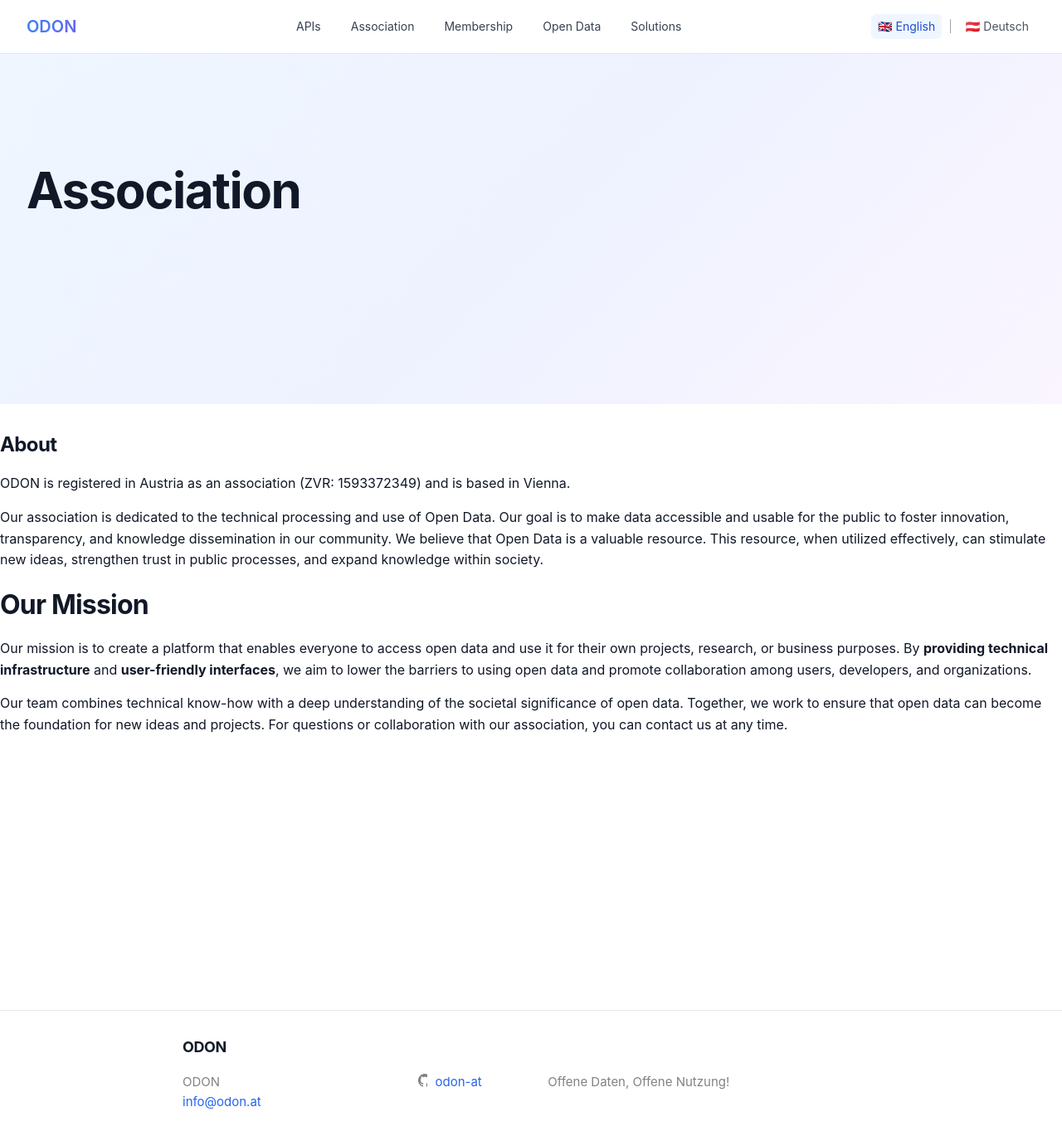
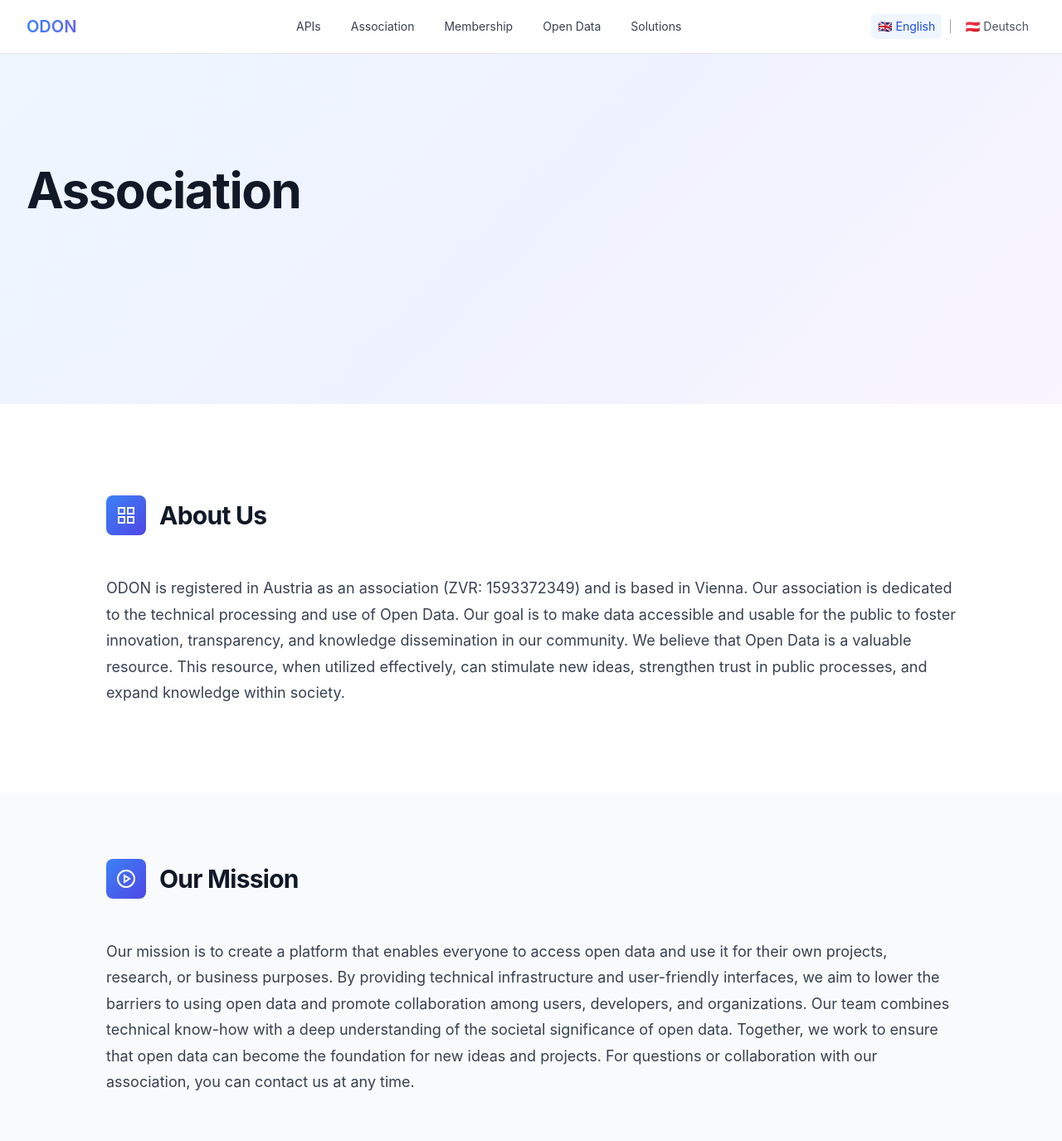
Before and after one commit to verein-odon/verein-odon.github.io, a Jekyll site: the page built from docs/en/association.md, in a window 1280 px wide and 1400 px high. Shown: the top 1375 px of the window at 83% size. Built offline with Jekyll 4.4.1, drawn with Linux system fonts in a browser that asks for light colours.

Commit message:
Applied new layout to association (en) page

```diff
--- a/docs/en/association.md
+++ b/docs/en/association.md
@@ -6,15 +6,50 @@ ref: association
 permalink: /en/association/
 ---
 
-# About
 
-ODON is registered in Austria as an association (ZVR: 1593372349) and is based in Vienna.
-
-Our association is dedicated to the technical processing and use of Open Data. Our goal is to make data accessible and usable for the public to foster innovation, transparency, and knowledge dissemination in our community. We believe that Open Data is a valuable resource. This resource, when utilized effectively, can stimulate new ideas, strengthen trust in public processes, and expand knowledge within society.
-
-## Our Mission
+<!-- About Section -->
+<section class="section bg-white">
+    <div class="container">
+        <div class="content-section">
+            <div class="icon-header">
+                <div class="icon-box">
+                <svg viewBox="0 0 24 24" fill="none" stroke="currentColor" stroke-width="2">
+                    <rect x="3" y="3" width="7" height="7"></rect>
+                    <rect x="14" y="3" width="7" height="7"></rect>
+                    <rect x="14" y="14" width="7" height="7"></rect>
+                    <rect x="3" y="14" width="7" height="7"></rect>
+                </svg>
+                </div>
+                <div>
+                <h2>About Us</h2>
+                </div>
+            </div>
+            <p>ODON is registered in Austria as an association (ZVR: 1593372349) and is based in Vienna. Our association is dedicated to the technical processing and use of Open Data. Our goal is to make data accessible and usable for the public to foster innovation, transparency, and knowledge dissemination in our community. We believe that Open Data is a valuable resource. This resource, when utilized effectively, can stimulate new ideas, strengthen trust in public processes, and expand knowledge within society.
+            </p>
+        </div>
+    </div>
+</section>
 
 
-Our mission is to create a platform that enables everyone to access open data and use it for their own projects, research, or business purposes. By **providing technical infrastructure** and **user-friendly interfaces**, we aim to lower the barriers to using open data and promote collaboration among users, developers, and organizations.
+<!-- Mission Section -->
+<section class="section bg-gray">
+    <div class="container">
+        <div class="content-section">
+            <div class="icon-header">
+                <div class="icon-box">
+                <svg viewBox="0 0 24 24" fill="none" stroke="currentColor" stroke-width="2">
+                    <circle cx="12" cy="12" r="10"></circle>
+                    <polygon points="10 8 16 12 10 16 10 8"></polygon>
+                </svg>
+                </div>
+                <div>
+                <h2>Our Mission</h2>
+                </div>
+            </div>
+            <p>Our mission is to create a platform that enables everyone to access open data and use it for their own projects, research, or business purposes. By providing technical infrastructure and user-friendly interfaces, we aim to lower the barriers to using open data and promote collaboration among users, developers, and organizations.
 
 Our team combines technical know-how with a deep understanding of the societal significance of open data. Together, we work to ensure that open data can become the foundation for new ideas and projects. For questions or collaboration with our association, you can contact us at any time.
+            </p>
+        </div>
+    </div>
+</section>
```
